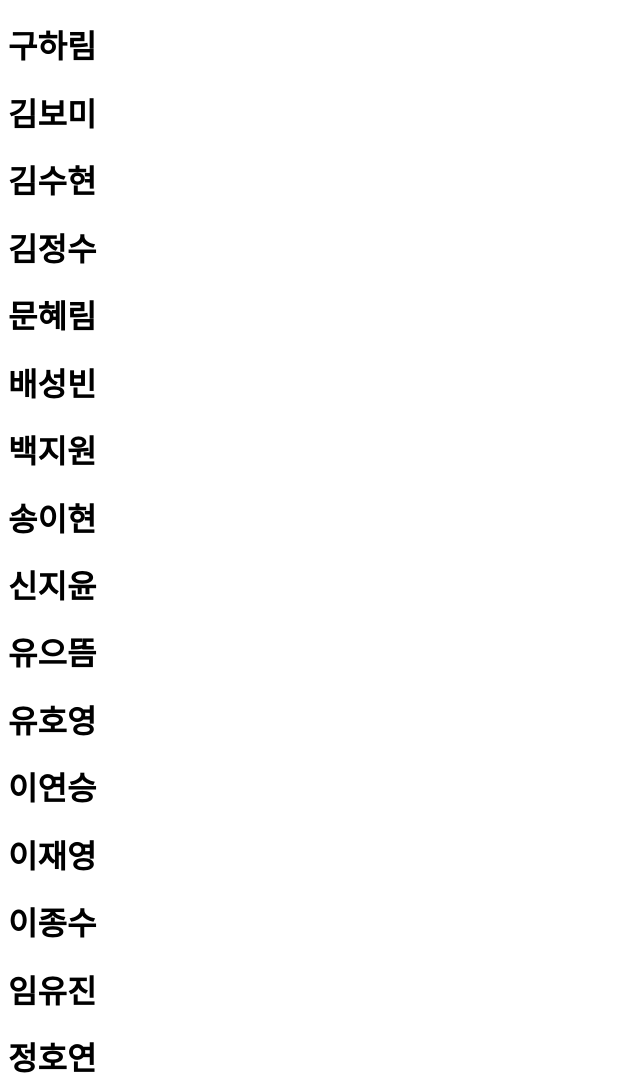
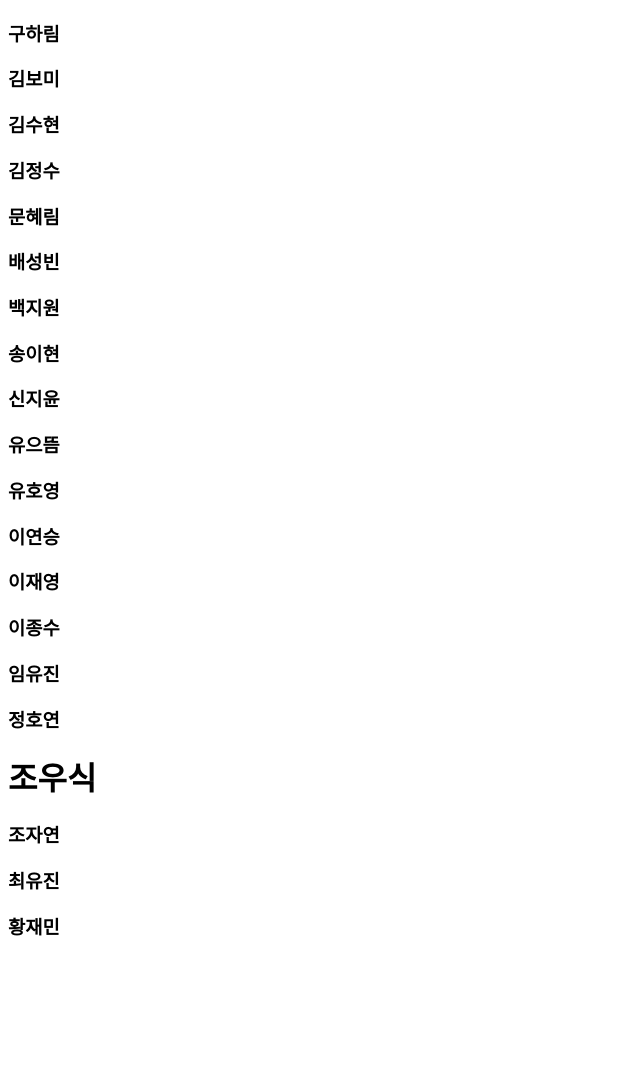
Before and after one commit to Saccharin01/component, a website: page work2.html in a window 1280 px wide. Shown: the top 1082 px of the page, without its empty margins (0-640 px from the left). After the commit the page ends 958 px from the top, so only its background shows below. Drawn offline with Linux system fonts and the light colour scheme.

Commit message:
comment clear

```diff
--- a/work2.html
+++ b/work2.html
@@ -36,7 +36,11 @@
       };
       const app = () => {
         let i = names.map((ele) => {
-          return tagComponent("h1", ele);
+          if (ele === "조우식") {
+            return tagComponent("h1", ele);
+          } else {
+            return tagComponent("h3", ele);
+          }
         });
         return `${i.join("")}`;
         // return `
@@ -48,18 +52,7 @@
         //* 배열에 넣기
         //* 배열 평탄화 작업하기
         //* innterHTML에 넣기 끝 :)
-
-        // let container = [];
-        // names.forEach((ele) => {
-        //   container.push(ele);
-        // });
-        // let test = names.map((ele) => {});
-        // const p = i.join("");
       };
-
-      // names.forEach((ele) => {
-      //   ele === "조우식" ? (root.innerHTML += tagComponent(h1, ele))  : (root.innerHTML += tagComponent(p, ele));
-      // });
 
       console.log(app());
 
```
